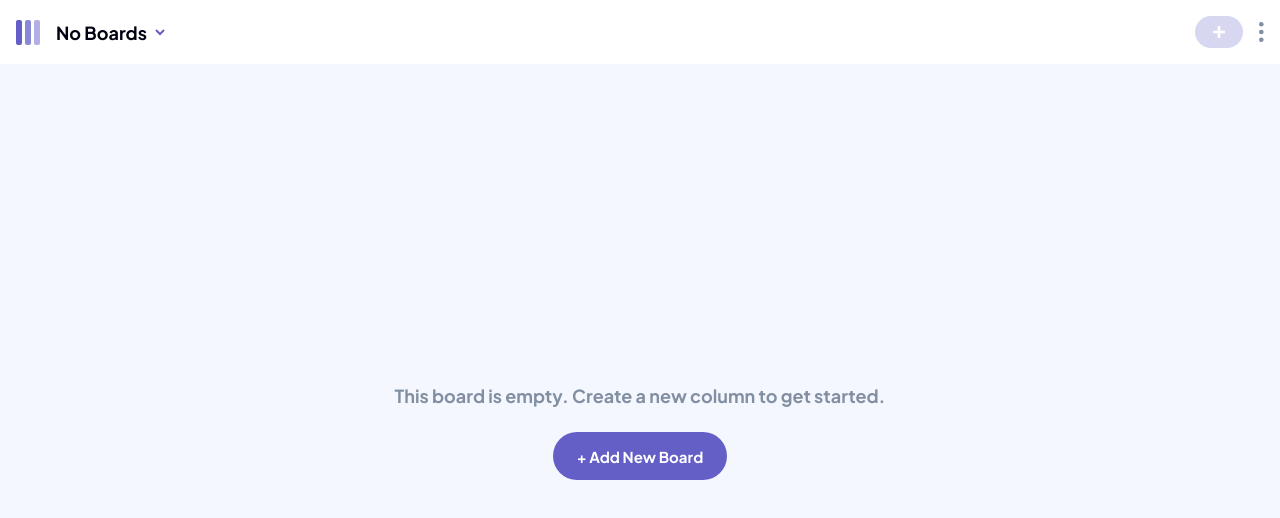
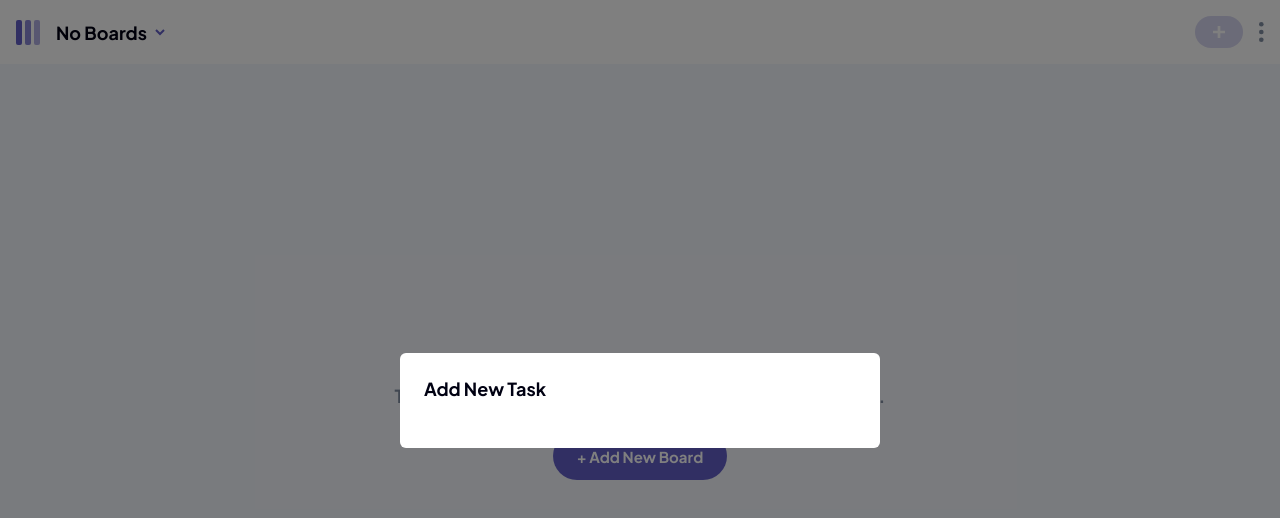
Before and after one commit to nikanoza/kanban-front, a React (Vite) app: page / in a window 1280 px wide. Both pictures are taken after a click on the icon 1219 px from the left and 32 px from the top of the page. Shown: the top 518 px of the page. Built offline with nearby package versions, Linux system fonts and the light colour scheme; no server answers.

Commit message:
feat: create new task validation Zod schema

```diff
--- a/src/App.tsx
+++ b/src/App.tsx
@@ -23,7 +23,7 @@ function App() {
     };
 
     getBoardsData();
-  }, []);
+  }, [setBoards]);
 
   return (
     <Main>
--- a/src/components/Header.tsx
+++ b/src/components/Header.tsx
@@ -37,7 +37,11 @@ const Header: React.FC<PropsType> = ({
       </BoardSelect>
       <DownArrow />
       <PlusBox>
-        <Plus onClick={() => {}} />
+        <Plus
+          onClick={() => {
+            updateModals("NewTask");
+          }}
+        />
       </PlusBox>
       <Options onClick={() => setShoeMenu(true)} />
       {showMenu ? (
--- a/src/components/NewTask.tsx
+++ b/src/components/NewTask.tsx
@@ -1,9 +1,43 @@
+import styled, { css } from "styled-components";
+import { ThemeProps } from "../types";
+
 type PropsType = {
   dark: boolean;
 };
 
 const NewTask: React.FC<PropsType> = ({ dark }) => {
-  return <div></div>;
+  return (
+    <Main dark={dark}>
+      <Title dark={dark}>Add New Task</Title>
+      <Form></Form>
+    </Main>
+  );
 };
 
 export default NewTask;
+
+const Main = styled.div(
+  ({ dark }: ThemeProps) => css`
+    margin: 16px;
+    width: 100%;
+    max-width: 480px;
+    padding: 24px;
+    border-radius: 6px;
+    background-color: ${dark ? "var(--darkGray)" : "var(--light)"};
+  `
+);
+
+const Title = styled.h2(
+  ({ dark }: ThemeProps) => css`
+    color: ${dark ? "var(--light)" : "var(--dark) "};
+    font-size: 18px;
+    font-style: normal;
+    font-weight: 700;
+    line-height: normal;
+    margin-bottom: 24px;
+  `
+);
+
+const Form = styled.form`
+  width: 100%;
+`;
--- a/src/components/index.ts
+++ b/src/components/index.ts
@@ -4,4 +4,4 @@ export { default as Modal } from "./Modal";
 export { default as MobileMenu } from "./MobileMenu";
 export { default as NewBoard } from "./NewBoard";
 export { default as Board } from "./Board";
-export { default as NewTask } from "./NewBoard";
+export { default as NewTask } from "./NewTask";
--- a/src/hooks/useModals.ts
+++ b/src/hooks/useModals.ts
@@ -31,8 +31,6 @@ const useModals = () => {
     setModalsInfo(data);
   };
 
-  const addTask = () => {};
-
   return { modalsInfo, updateModals };
 };
 
--- a/src/types.d.ts
+++ b/src/types.d.ts
@@ -31,3 +31,9 @@ export interface NewBoardType {
   title: string;
   columns: string[];
 }
+
+export interface NewTaskType {
+  title: string;
+  description: string;
+  subtasks: string[];
+}
```
Also changed, not shown: src/schemas/new-task-schemas.ts (added, +36 -0 lines).
